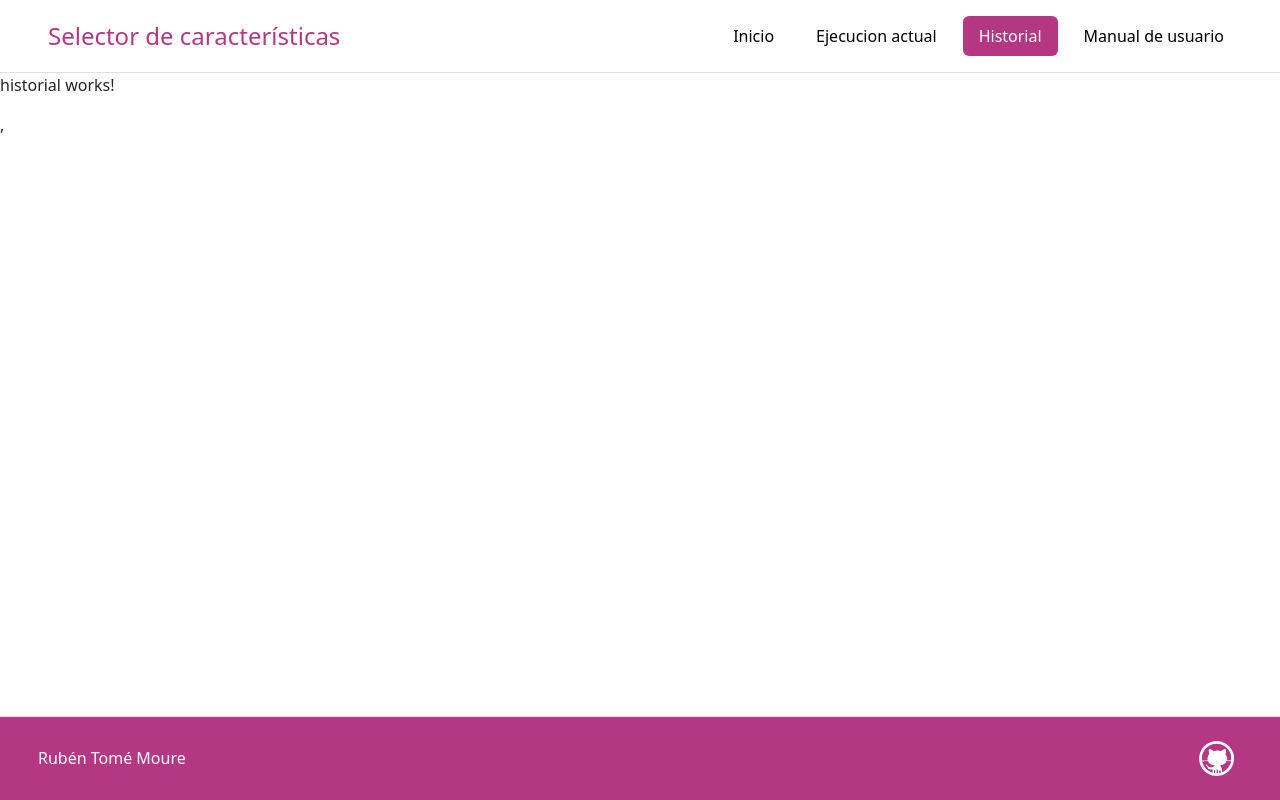
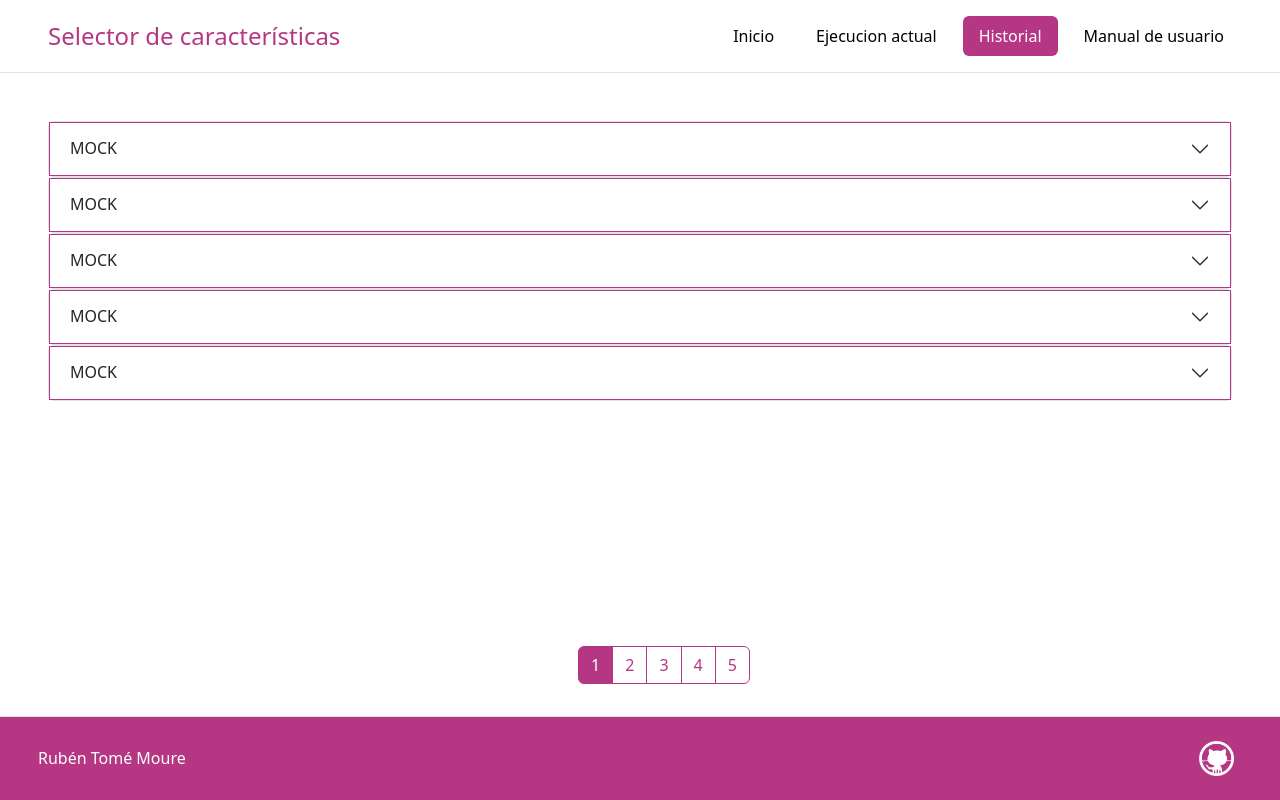
Before and after one commit to rubenTome/tfm-ruben, an Angular app in the folder tfm-frontend/: page /home/historial in a window 1280 px wide. Built offline with nearby package versions, Linux system fonts and the light colour scheme.

Commit message:
primera version página de resultados

```diff
--- a/tfm-frontend/src/app/app.component.css
+++ b/tfm-frontend/src/app/app.component.css
@@ -0,0 +1,5 @@
+app-footer {
+    width: -webkit-fill-available;
+    position: absolute;
+    bottom: 0px;
+}
--- a/tfm-frontend/src/app/pages/ejecucion/ejecucion.component.css
+++ b/tfm-frontend/src/app/pages/ejecucion/ejecucion.component.css
@@ -5,6 +5,19 @@ ngb-progressbar {
 
 .text-en-ejec {
   color: #b53784;
+}
+
+.stop__boton {
+  margin-left: 10px;
+  color: #b53784;
+  font-size: 35px;
+}
+
+.stop__boton:hover {
+  cursor: pointer;
+  color: white;
+  background: #b53784;
+  border-radius: 20px;
 }
 
 .header__motivo__error {
@@ -21,9 +34,17 @@ ngb-progressbar {
   height: 300px;
 }
 
-span.valores__exp {
+span.valores__exp, .masInfo {
   color: #b53784;
   font-weight: 700;
+}
+
+.masInfo {
+  font-size: large;
+  font-weight: 700;
+  cursor: pointer;
+  width: fit-content;
+  text-decoration: underline;
 }
 
 button.btn-outline-primary {
--- a/tfm-frontend/src/app/pages/ejecucion/ejecucion.component.ts
+++ b/tfm-frontend/src/app/pages/ejecucion/ejecucion.component.ts
@@ -20,6 +20,7 @@ export class EjecucionComponent {
   estado: string = this.estadosPosibles[1];
   progreso: number = 50;
   mensajeError: string = "Error en la ejecución";
+  mostrarTodo: boolean = false;
 
   dataset: string = "MOCK";
   nFeatures: string = "MOCK";
@@ -31,6 +32,11 @@ export class EjecucionComponent {
   implementation: string = "MOCK";
   codecarbon: boolean = true;
 
+
+  toggleMostrarTodo() {
+    this.mostrarTodo = !this.mostrarTodo;
+  }
+
   reintentar() {
     console.log("Reintentar");
   }
--- a/tfm-frontend/src/app/pages/historial/historial.component.css
+++ b/tfm-frontend/src/app/pages/historial/historial.component.css
@@ -1,3 +1,43 @@
-:host {
-  display: block;
+.accordion {
+  border-radius: 0px !important;
 }
+
+div[ngbaccordionbody]  {
+  background: #f3d8e9 !important;
+}
+
+.accordion-button {
+  border-radius: 0px !important;
+  border: 1px solid #b53784 !important;
+}
+
+.paginacion__env {
+  position: absolute;
+  bottom: 100px;
+  width: -webkit-fill-available;
+}
+
+ngb-pagination::ng-deep ul>li:not(.active)>a {
+  color: #b53784 !important;
+  border: 1px solid #b53784 !important;
+}
+
+ngb-pagination::ng-deep ul>li.active >a {
+  background: #b53784 !important;
+  border: 1px solid #b53784;
+}
+
+ngb-pagination::ng-deep ul>li.active >a:focus {
+  background: #b53784 !important;
+  border: 1px solid #b53784;
+}
+
+ngb-pagination ::ng-deep .page-item.active .page-link:focus, .page-link:not(:disabled):not(.disabled):active:focus {
+  box-shadow: 0 0 0 0.25rem #e7b1d2 !important;
+
+}
+
+ngb-pagination ::ng-deep .page-link:not(:disabled):not(.disabled):active:focus {
+  box-shadow: 0 0 0 0.25rem #e7b1d2 !important;
+
+}
--- a/tfm-frontend/src/app/pages/historial/historial.component.html
+++ b/tfm-frontend/src/app/pages/historial/historial.component.html
@@ -1 +1,85 @@
-<p>historial works!</p>,
+<div class="p-5">
+    <div ngbAccordion class="acordeon">
+        <div ngbAccordionItem>
+            <h2 ngbAccordionHeader>
+                <button ngbAccordionButton>
+                    MOCK
+                </button>
+            </h2>
+            <div ngbAccordionCollapse>
+                <div ngbAccordionBody>
+                    <ng-template>
+                        <div>MOCK</div>
+                    </ng-template>
+                </div>
+            </div>
+        </div>
+    </div>
+    <div ngbAccordion class="acordeon">
+        <div ngbAccordionItem>
+            <h2 ngbAccordionHeader>
+                <button ngbAccordionButton>
+                    MOCK
+                </button>
+            </h2>
+            <div ngbAccordionCollapse>
+                <div ngbAccordionBody>
+                    <ng-template>
+                        <div>MOCK</div>
+                    </ng-template>
+                </div>
+            </div>
+        </div>
+    </div>
+    <div ngbAccordion class="acordeon">
+        <div ngbAccordionItem>
+            <h2 ngbAccordionHeader>
+                <button ngbAccordionButton>
+                    MOCK
+                </button>
+            </h2>
+            <div ngbAccordionCollapse>
+                <div ngbAccordionBody>
+                    <ng-template>
+                        <div>MOCK</div>
+                    </ng-template>
+                </div>
+            </div>
+        </div>
+    </div>
+    <div ngbAccordion class="acordeon">
+        <div ngbAccordionItem>
+            <h2 ngbAccordionHeader>
+                <button ngbAccordionButton>
+                    MOCK
+                </button>
+            </h2>
+            <div ngbAccordionCollapse>
+                <div ngbAccordionBody>
+                    <ng-template>
+                        <div>MOCK</div>
+                    </ng-template>
+                </div>
+            </div>
+        </div>
+    </div>
+    <div ngbAccordion class="acordeon">
+        <div ngbAccordionItem>
+            <h2 ngbAccordionHeader>
+                <button ngbAccordionButton>
+                    MOCK
+                </button>
+            </h2>
+            <div ngbAccordionCollapse>
+                <div ngbAccordionBody>
+                    <ng-template>
+                        <div>MOCK</div>
+                    </ng-template>
+                </div>
+            </div>
+        </div>
+    </div>
+    <div class="d-flex justify-content-center paginacion__env">
+        <ngb-pagination [collectionSize]="50" [(page)]="nPaginas" [directionLinks]="false" />
+    </div>
+</div>
--- a/tfm-frontend/src/app/pages/historial/historial.component.ts
+++ b/tfm-frontend/src/app/pages/historial/historial.component.ts
@@ -1,10 +1,14 @@
 import { ChangeDetectionStrategy, Component } from '@angular/core';
+import { NgbAccordionModule } from '@ng-bootstrap/ng-bootstrap';
+import { NgbPaginationModule } from '@ng-bootstrap/ng-bootstrap';
 
 @Component({
   selector: 'app-historial',
-  imports: [],
+  imports: [NgbAccordionModule, NgbPaginationModule],
   templateUrl: './historial.component.html',
   styleUrl: './historial.component.css',
   changeDetection: ChangeDetectionStrategy.OnPush,
 })
-export class HistorialComponent { }
+export class HistorialComponent {
+  nPaginas = 1
+}
--- a/tfm-frontend/src/app/pages/home/home.component.css
+++ b/tfm-frontend/src/app/pages/home/home.component.css
@@ -21,3 +21,10 @@ button.btn-outline-primary:focus-visible {
 span.material-icons-outlined {
     margin-right: 10px;
 }
+
+.div__botones {
+    width: -webkit-fill-available;
+    padding-right: 50px;
+    position: absolute;
+    bottom: 100px;
+}
--- a/tfm-frontend/src/app/shared/footer/footer.component.html
+++ b/tfm-frontend/src/app/shared/footer/footer.component.html
@@ -1,4 +1,4 @@
-<footer class="fixed-bottom d-flex flex-wrap justify-content-between align-items-center py-3 mt-4 border-top">
+<footer class="d-flex flex-wrap justify-content-between align-items-center py-3 mt-4 border-top">
     <div class="col-md-4 d-flex align-items-center">
       <a href="/" class="mb-3 me-2 mb-md-0 text-body-secondary text-decoration-none lh-1">
         <svg class="bi" width="30" height="24"><use xlink:href="#bootstrap"></use></svg>
--- a/tfm-frontend/src/styles.css
+++ b/tfm-frontend/src/styles.css
@@ -1,3 +1,8 @@
+html {
+    height: -webkit-fill-available;
+    position: relative;
+}
+
 .form-check-input:checked {
     background-color: #b53784;
     border-color: #b53784;
@@ -29,7 +34,6 @@ button[ngbAccordionButton] {
 }
 
 button[ngbAccordionButton]:hover {
-    border: 1px solid #b53784;
     color: white;
     background: #b53784 !important;
     border: none;
```
Also changed, not shown: tfm-frontend/src/app/pages/ejecucion/ejecucion.component.html (+21 -10 lines).
